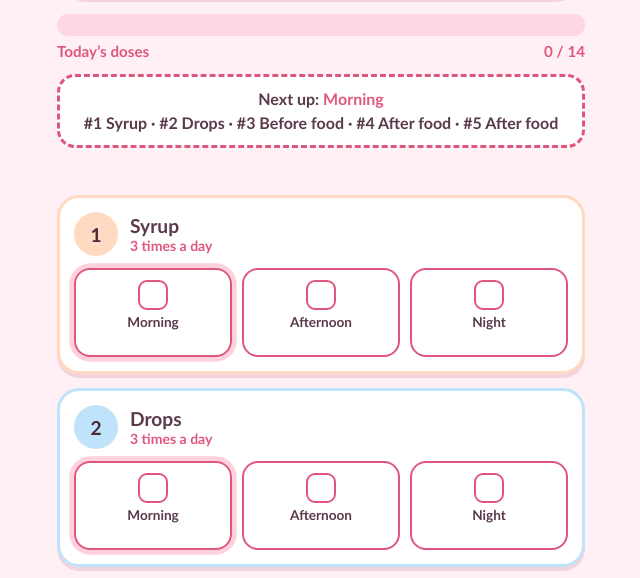
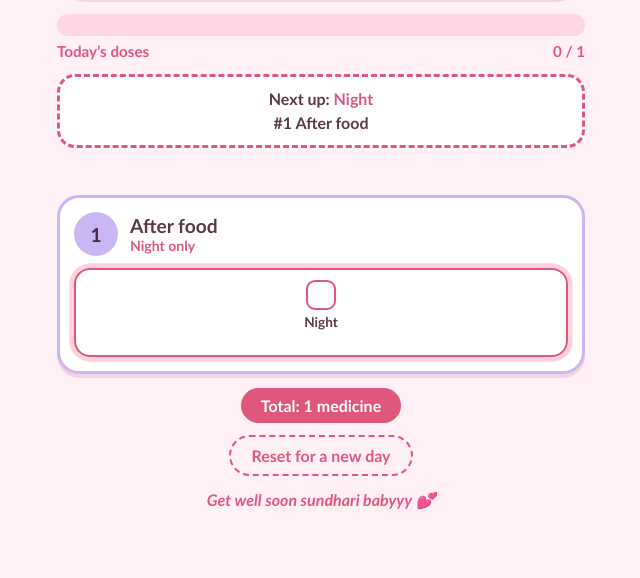
Before and after one commit to ItsmeMuralikrishnan/meds-fmsb, a plain HTML site: page index.html in a window 1280 px wide. Shown: the part 175-753 px from the top of the page, without its empty margins (319-959 px from the left). Drawn offline with Linux system fonts and the light colour scheme.

Commit message:
Update index.html

```diff
--- a/index.html
+++ b/index.html
@@ -83,7 +83,7 @@ button.reset{font:inherit;font-weight:800;color:var(--deep);background:transpare
   <div class="msg" id="msg"></div>
   <div id="list"></div>
   <div class="foot">
-    <div class="tot">Total: 6 medicines</div><br>
+    <div class="tot">Total: 1 medicine</div><br>
     <button class="reset" id="reset" type="button">Reset for a new day</button>
     <div class="love">Get well soon sundhari babyyy 💕</div>
   </div>
@@ -92,15 +92,10 @@ button.reset{font:inherit;font-weight:800;color:var(--deep);background:transpare
 (function(){
   var M=["Morning","Afternoon","Night"];
   var items=[
-    {t:"Syrup",s:"3 times a day",d:M,c:"--c1"},
-    {t:"Drops",s:"3 times a day",d:M,c:"--c2"},
-    {t:"Before food",s:"Morning & Night",d:["Morning","Night"],c:"--c3"},
-    {t:"After food",s:"3 times",d:M,c:"--c4"},
-    {t:"After food",s:"Morning & Night",d:["Morning","Night"],c:"--c5"},
-    {t:"Night",s:"Bedtime dose",d:["Night"],c:"--c6"}
+    {t:"After food",s:"Night only",d:["Night"],c:"--c4"}
   ];
   var key="",state={},wasComplete=null;
-  function dayKey(){var d=new Date();return "bmc-"+d.getFullYear()+"-"+(d.getMonth()+1)+"-"+d.getDate();}
+  function dayKey(){var d=new Date();return "bmc3-"+d.getFullYear()+"-"+(d.getMonth()+1)+"-"+d.getDate();}
   function loadDay(){
     key=dayKey();
     document.getElementById("date").textContent=new Date().toLocaleDateString(undefined,{weekday:"long",day:"numeric",month:"long"});
```
